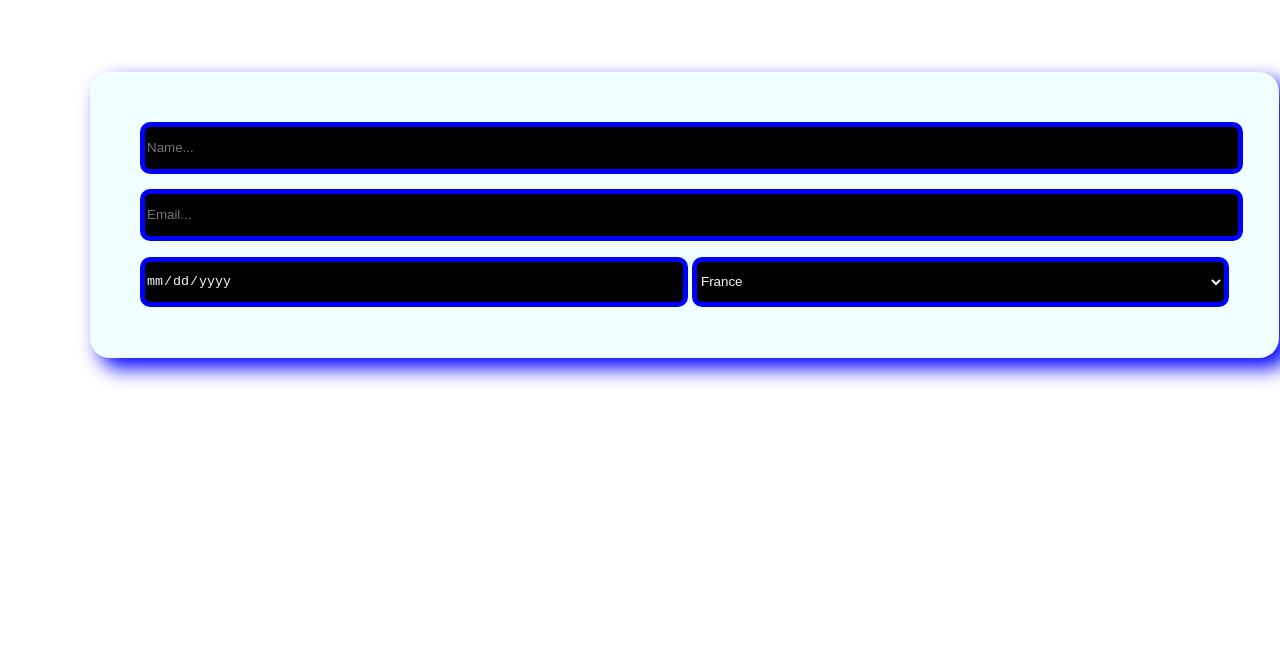
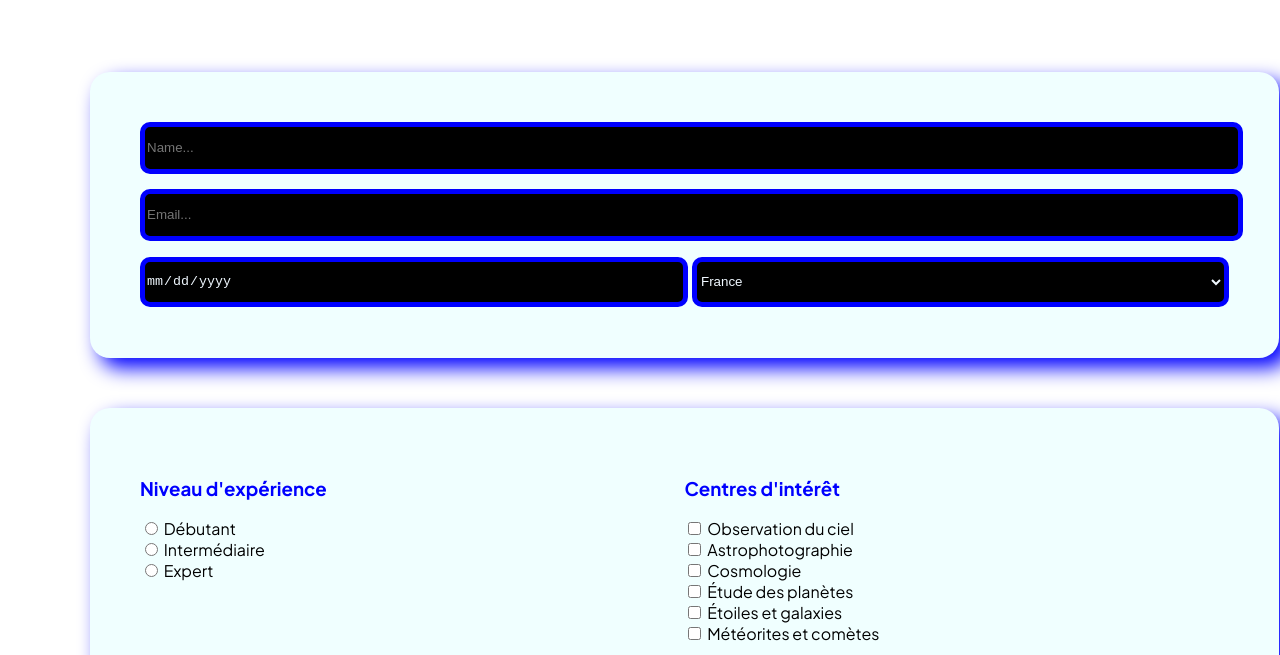
Before and after one commit to zakaryahari/CosmicExplore, a plain HTML site: page pages/inscription.html in a window 1280 px wide. Shown: the part 145-800 px from the top of the page. Drawn offline with Linux system fonts and the light colour scheme.

Commit message:
L'ajoute de niveau d’expérience : Débutant / Intermédiaire / Expert et le Centres d’intérêt : Cases à cocher selon les domaines d’astronomie

```diff
--- a/pages/inscription.html
+++ b/pages/inscription.html
@@ -30,8 +30,6 @@
             </div>
         </header>
 
-
-
         <section class="content">
             <div class="Oussama-discvoer-container">
                 <div class="Oussama-Informations">
@@ -57,6 +55,39 @@
                             <option value="Italie">Italie</option>
                             <option value="Inde">Inde</option>
                         </select>
+                    </div>
+                </div>
+                <div class="Oussama-experience">
+                    <div class="Oussama-Centres">
+                        <h3>Niveau d'expérience</h3>
+                            <input type="radio" name="Oussama-choix01" id="Oussama-choix01">
+                            <label for="Oussama-choix01">Débutant</label>
+                            <br>
+                            <input type="radio" name="Oussama-choix02" id="Oussama-choix01">
+                            <label for="Oussama-choix01">Intermédiaire</label>
+                            <br>
+                            <input type="radio" name="Oussama-choix03" id="Oussama-choix03">
+                            <label for="Oussama-choix03">Expert</label>
+                    </div>
+                    <div class="Oussama-Niveau">
+                        <h3>Centres d'intérêt</h3>
+                        <input type="checkbox" id="Oussama-choix1" >
+                        <label for="Oussama-choix1">Observation du ciel</label>
+                        <BR>
+                        <input type="checkbox" id="Oussama-choix2" >
+                        <label for="Oussama-choix2">Astrophotographie</label>
+                        <BR>
+                        <input type="checkbox" id="Oussama-choix3" >
+                        <label for="Oussama-choix3">Cosmologie</label>
+                        <BR>
+                        <input type="checkbox" id="Oussama-choix4" >
+                        <label for="Oussama-choix4">Étude des planètes</label>
+                        <BR>
+                        <input type="checkbox" id="Oussama-choix5" >
+                        <label for="Oussama-choix5">Étoiles et galaxies</label>
+                        <BR>
+                        <input type="checkbox" id="Oussama-choix6" >
+                        <label for="Oussama-choix6">Météorites et comètes</label>
                     </div>
                 </div>
             </div>
--- a/style.css
+++ b/style.css
@@ -241,7 +241,27 @@ button.Sidebar{
     border-radius: 30px;
     padding: 20px;
 }
+.Oussama-experience{
 
+    padding: 50px;
+    margin: 50px;
+    border-radius: 20px;
+    background-color: azure;
+    display: grid;
+    grid-template-columns: 1fr 1fr;
+    justify-content: center;
+    box-shadow: 10px 10px 20px  blue ;
+}
+.Oussama-Centres{
+    justify-content: space-between;
+}
+.Oussama-Centres h3 , .Oussama-Niveau h3{
+    color: blue;
+    font-weight: bold;
+}
+input{
+    accent-color: black;
+}
 
 
 
```
